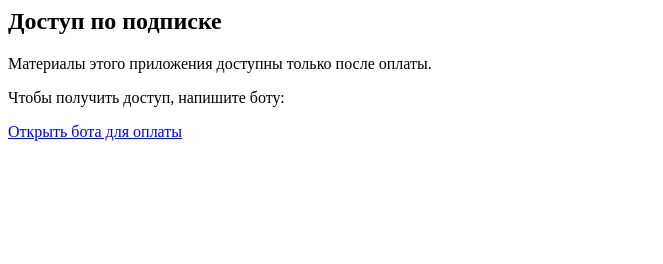
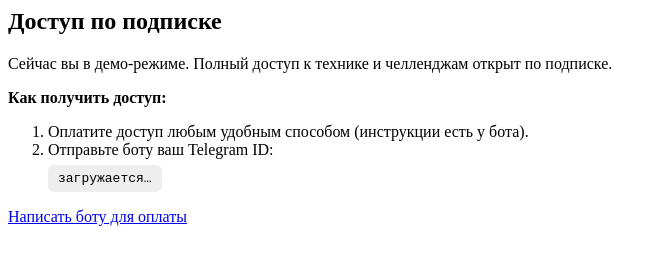
Before and after one commit to artysonytat-lang/miniappp, a plain HTML site: page index.html in a window 1280 px wide. Shown: the whole page, without its empty margins (0-663 px from the left). Drawn offline with Linux system fonts and the light colour scheme.

Commit message:
Update index.html

```diff
--- a/index.html
+++ b/index.html
@@ -1,8 +1,19 @@
 <div id="pay" class="page">
   <h2>Доступ по подписке</h2>
-  <p>Материалы этого приложения доступны только после оплаты.</p>
-  <p>Чтобы получить доступ, напишите боту:</p>
-  <a href="https://t.me/voxvik_bot" target="_blank">
-    Открыть бота для оплаты
+  <p>Сейчас вы в демо-режиме. Полный доступ к технике и челленджам открыт по подписке.</p>
+
+  <p><strong>Как получить доступ:</strong></p>
+  <ol>
+    <li>Оплатите доступ любым удобным способом (инструкции есть у бота).</li>
+    <li>Отправьте боту ваш Telegram ID:
+      <br>
+      <span id="user-id" style="display:inline-block;margin-top:6px;padding:6px 10px;border-radius:6px;background:#eee;font-family:monospace;">
+        загружается…
+      </span>
+    </li>
+  </ol>
+
+  <a href="https://t.me/ИМЯ_ТВОЕГО_БОТА" target="_blank" class="btn">
+    Написать боту для оплаты
   </a>
 </div>
```
